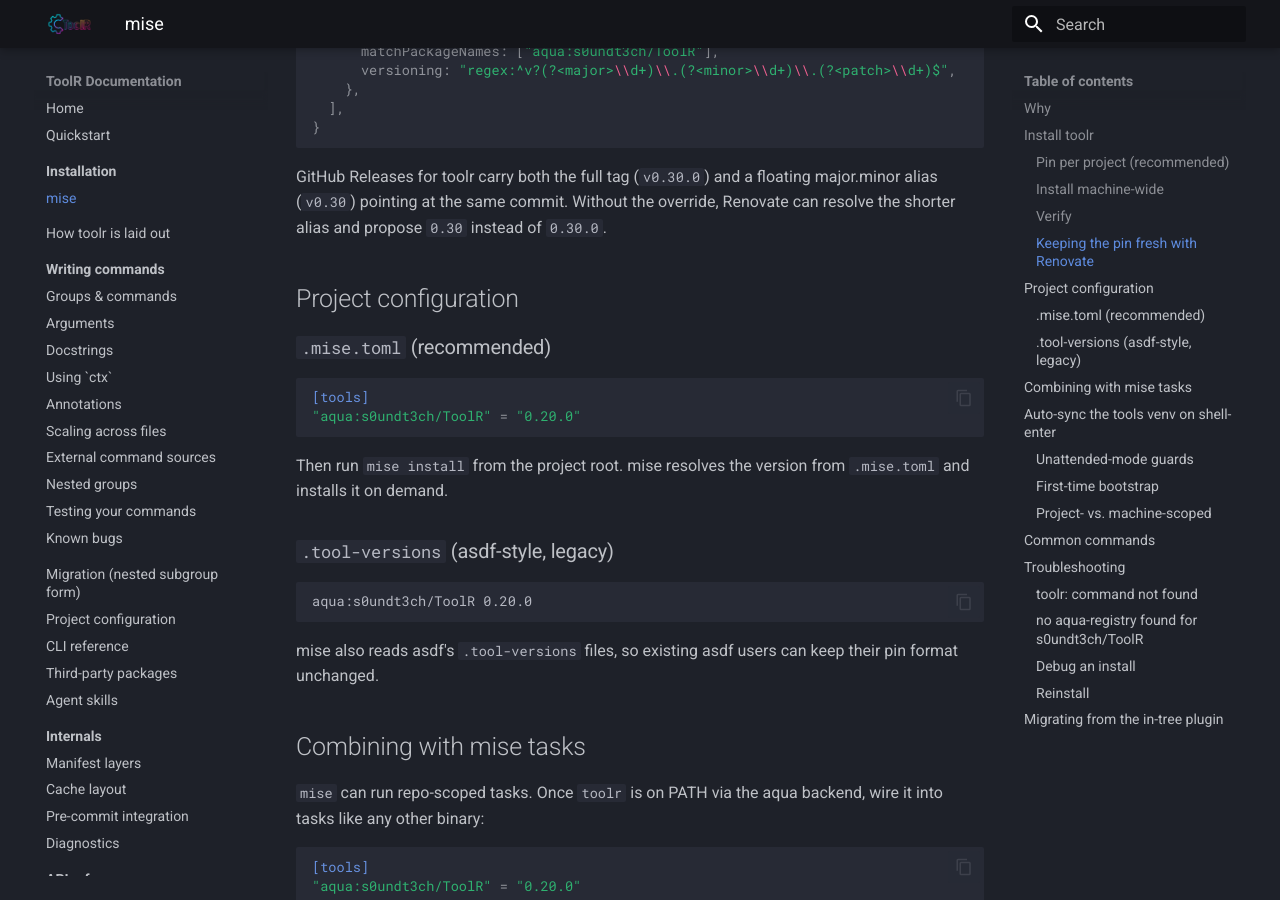
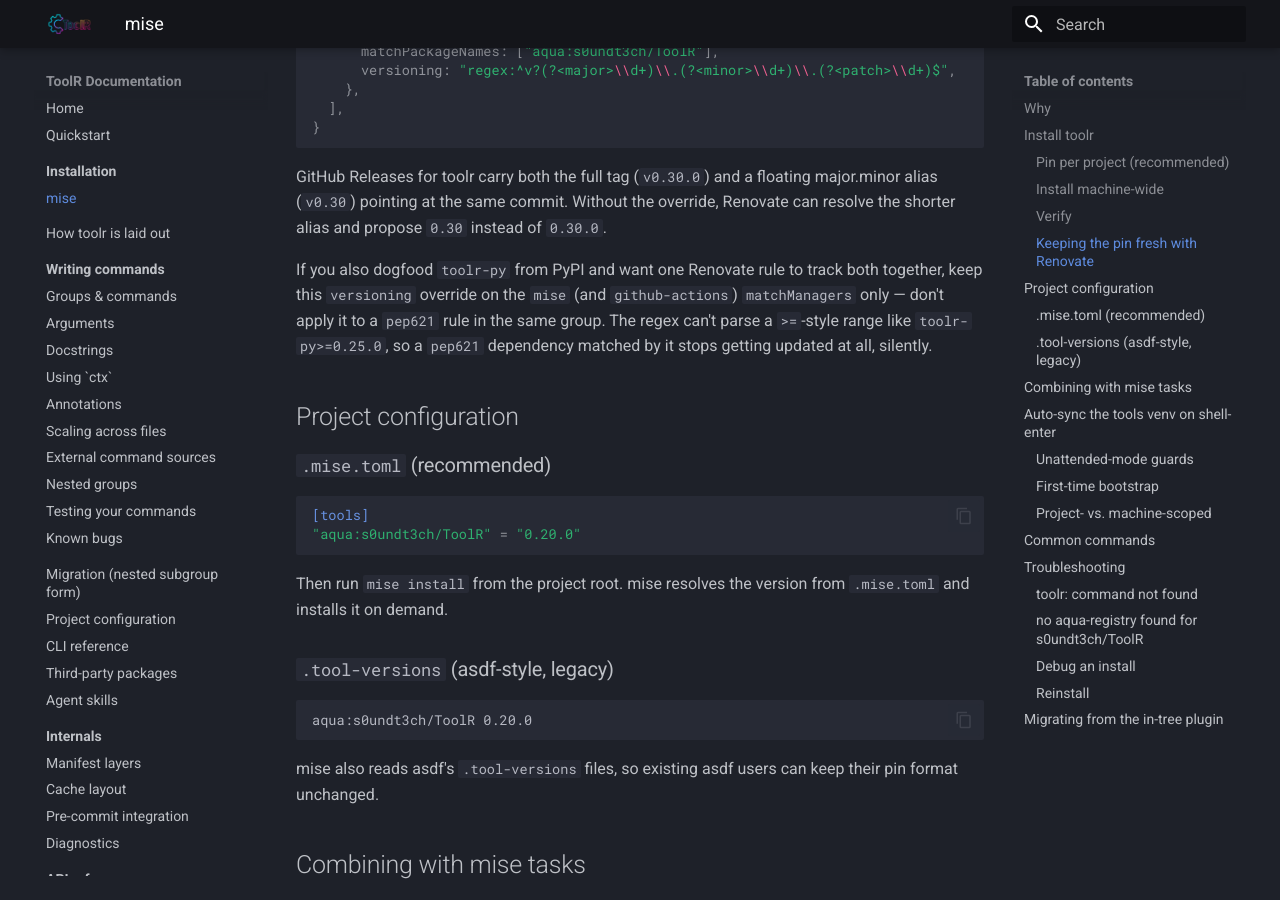
Before and after one commit to s0undt3ch/ToolR, an MkDocs documentation site: the page built from docs/installation/mise.md, in a window 1280 px wide and 900 px high, scrolled down 1596 px. Built offline with MkDocs 1.6.1 and Material for MkDocs 9.7.7, drawn with Linux system fonts in a browser that asks for light colours.

Commit message:
docs(mise): warn against grouping regex versioning with pep621 ranges

```diff
--- a/docs/installation/mise.md
+++ b/docs/installation/mise.md
@@ -79,6 +79,13 @@
 floating major.minor alias (`v0.30`) pointing at the same commit. Without
 the override, Renovate can resolve the shorter alias and propose `0.30`
 instead of `0.30.0`.
+
+If you also dogfood `toolr-py` from PyPI and want one Renovate rule to
+track both together, keep this `versioning` override on the `mise`
+(and `github-actions`) `matchManagers` only — don't apply it to a `pep621`
+rule in the same group. The regex can't parse a `>=`-style range like
+`toolr-py>=0.25.0`, so a `pep621` dependency matched by it stops getting
+updated at all, silently.
 
 ## Project configuration
 
```
